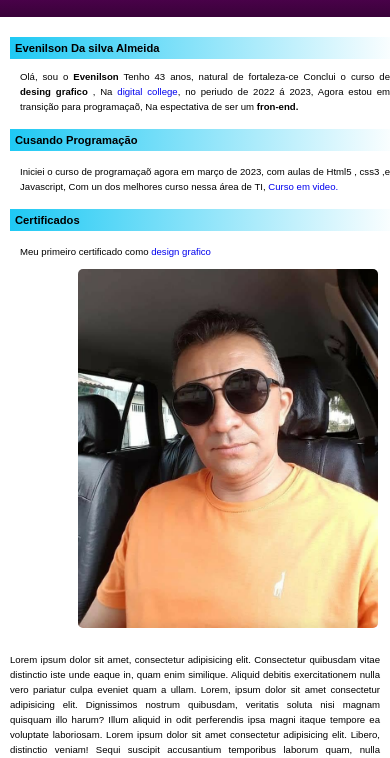
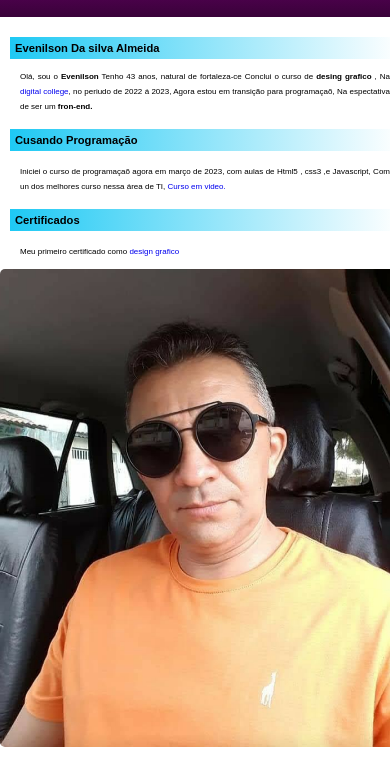
Before and after one commit to evenilsonguerreiro/meu-portifolio-01, a plain HTML site: page index.html in a window 390 px wide. Shown: the part 60-818 px from the top of the page. Drawn offline with Linux system fonts and the light colour scheme.

Commit message:
atualizando

```diff
--- a/css/mediaquery.css
+++ b/css/mediaquery.css
@@ -6,7 +6,7 @@
 
     }
     main{
-        display: block;
+        display: inline-block;
 
     }
 
@@ -23,7 +23,7 @@
         font-size: 0.7em;
     }
     main p{
-        font-size: 0.6em;
+        font-size: 0.5em;
         line-height: 15px;
     }
 
@@ -36,8 +36,7 @@
 
     }
     img{
-       width: 300px;
-
+       width: 100%;
     }
     dv-3, p {
         padding: 10px;
--- a/css/style.css
+++ b/css/style.css
@@ -57,7 +57,7 @@ p{
 img{
     width:300px;
     border-radius: 5px;
-    margin-left: 20%;
+
 
 
 }
```
